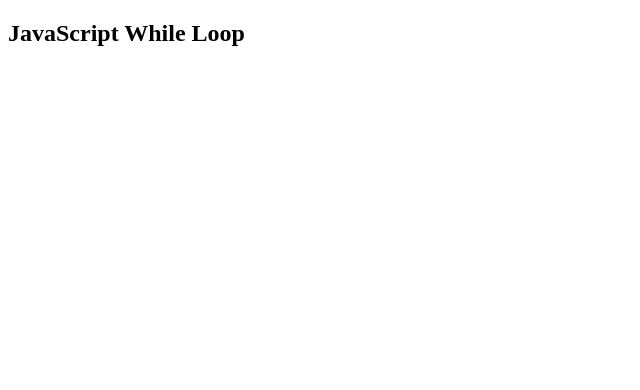
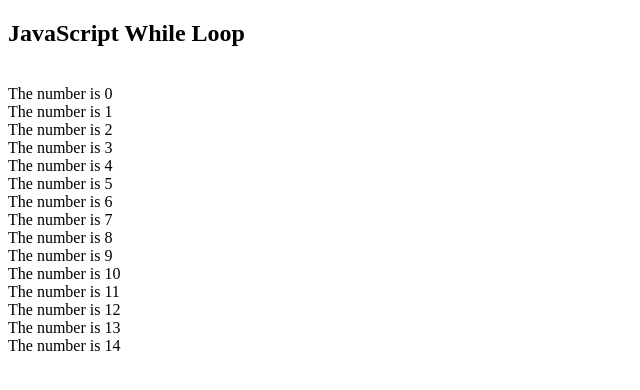
Before and after one commit to pennapha1233/JavaScript-S01-267, a plain HTML site: page Lecture3/loop.html in a window 1280 px wide. Shown: the whole page, without its empty margins (0-640 px from the left). Drawn offline with Linux system fonts and the light colour scheme.

Commit message:
Update loop.html

```diff
--- a/Lecture3/loop.html
+++ b/Lecture3/loop.html
@@ -6,13 +6,13 @@
         <p id="demo"></p>
 
         <script>
-            var txt = "";
+            var text = "";
             var i = 0;
             while (i < 15) {
-                text += ",br>The number is " + i;
+                text += "<br>The number is " + i;
                 i++;
             }
-            document.getElementById("demo").innerHTML = txt;
+            document.getElementById("demo").innerHTML = text;
         </script>
     </body>
 </html>
```
